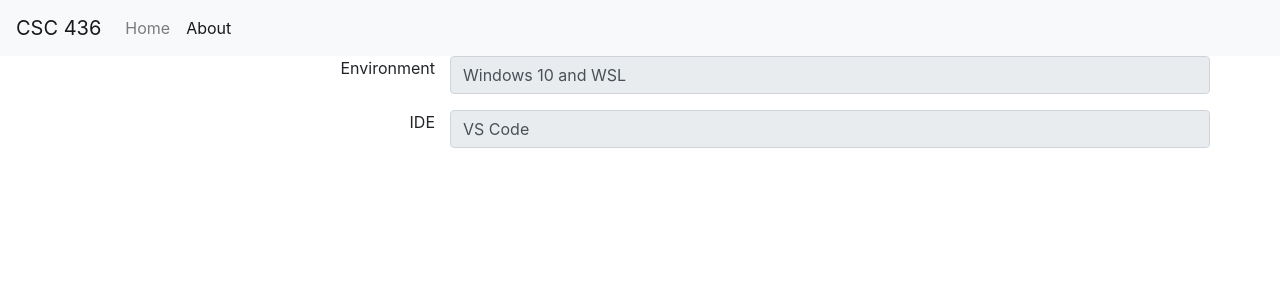
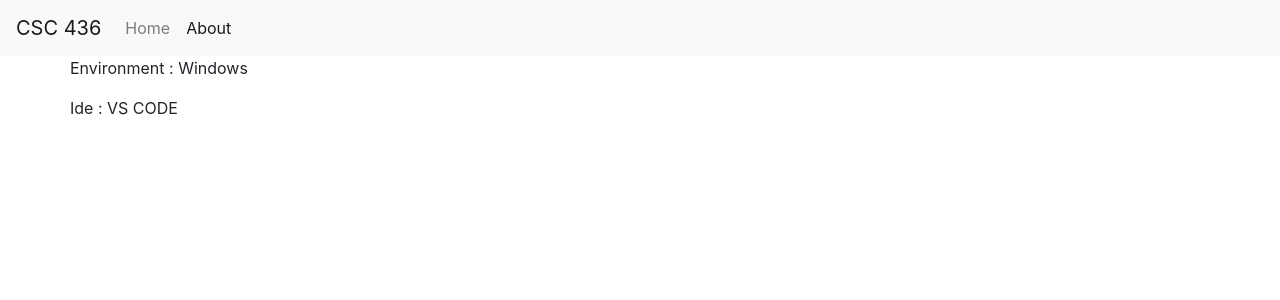
Before and after one commit to liangyang321/web-application, an Angular app: page /about in a window 1280 px wide. Shown: the top 300 px of the page. Built offline with nearby package versions, Linux system fonts and the light colour scheme.

Commit message:
about fix

```diff
--- a/src/app/about/about.component.html
+++ b/src/app/about/about.component.html
@@ -1,13 +1,9 @@
 <div class="container">
   <div class="form-group row text-right">
-      <label class="col-md-4" for="environment">Environment</label>
-      <input class="col-md-8 form-control form-control-rounded" id="environment" type="text" [(ngModel)]="environment"
-          value="{{environment}}" name="environment" disabled>
+      Environment : Windows
   </div>
   <div class="form-group row text-right">
-      <label class="col-md-4" for="ide">IDE</label>
-      <input class="col-md-8 form-control form-control-rounded" id="ide" type="text" [(ngModel)]="ide"
-          value="{{ide}}" name="ide" disabled>
+      Ide : VS CODE
   </div>
 
 </div>
--- a/src/app/about/about.component.ts
+++ b/src/app/about/about.component.ts
@@ -12,6 +12,4 @@ export class AboutComponent implements OnInit {
 
   ngOnInit(): void {
   }
-  environment = 'Windows 10 and WSL';
-  ide = 'VS Code';
 }
```
